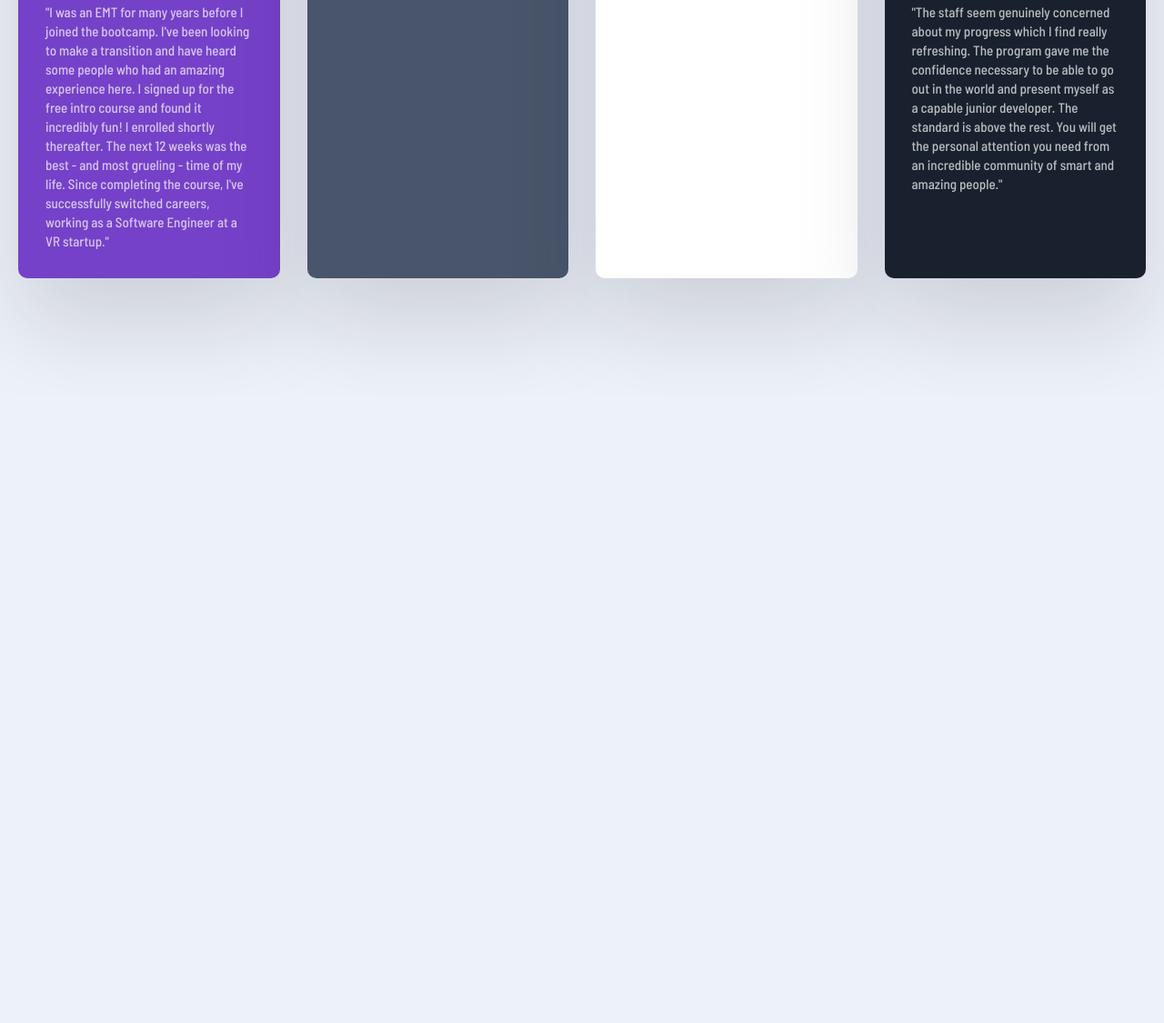
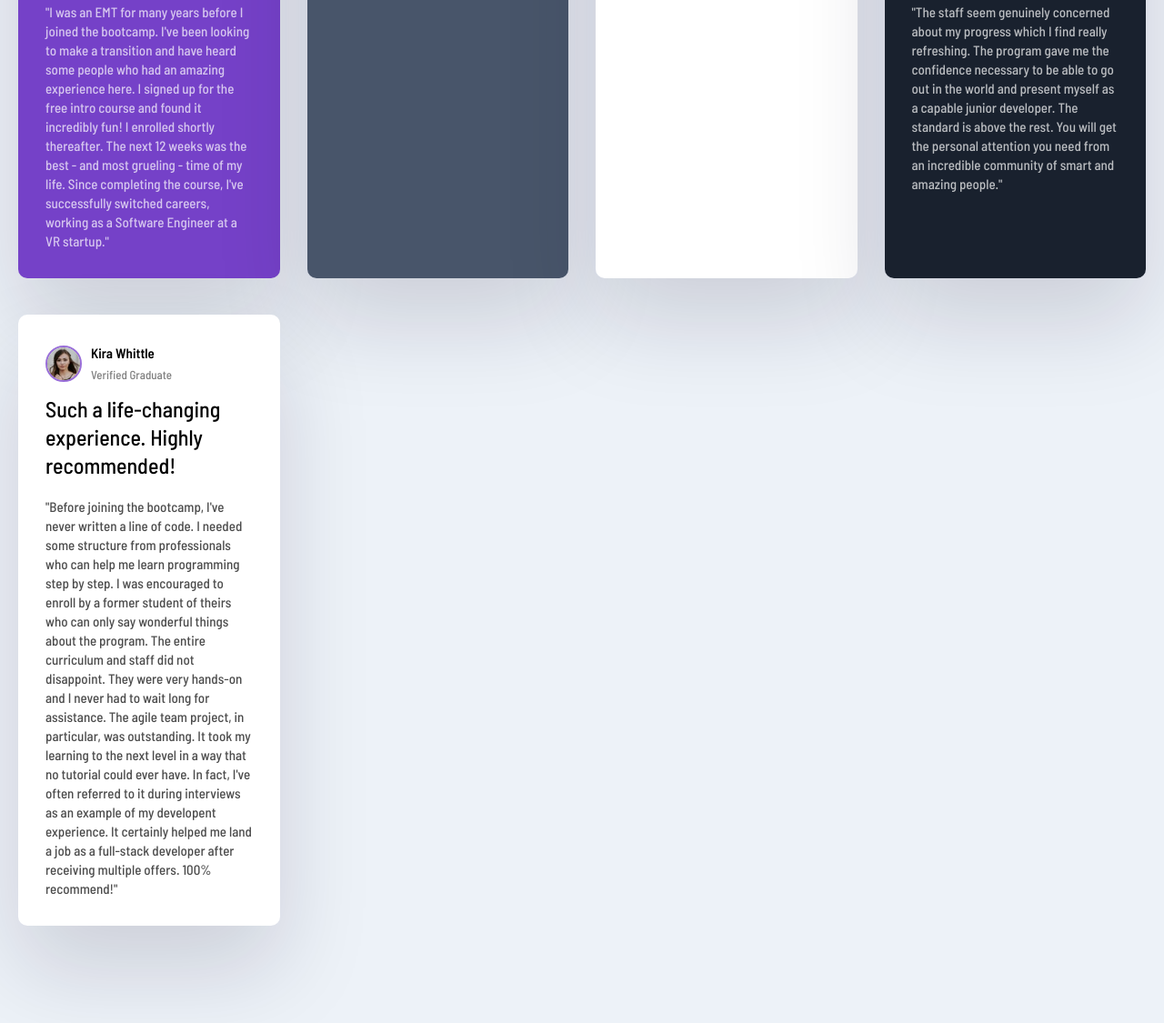
Before and after one commit to Aditharun89/learning-grid, a plain HTML site: page index.html in a window 1280 px wide. Shown: the part 443-1568 px from the top of the page at 91% size. Before the commit the page ends 879 px from the top, so only its background shows below. Drawn offline with Linux system fonts and the light colour scheme.

Commit message:
added the fifth card

```diff
--- a/index.html
+++ b/index.html
@@ -89,7 +89,30 @@
           people."
         </p>
       </div>
-
-
+      <div class="card">
+        <header class="card__header">
+          <img src="images/image-kira.jpg" class="card__img" alt="Kira's pic">
+          <div>
+            <h3>Kira Whittle</h3>
+            <p>Verified Graduate</p>
+          </div>
+        </header>
+        <p class="card__lead">
+          Such a life-changing experience. Highly recommended!
+        </p>
+        <p class="card__quote">
+          "Before joining the bootcamp, I've never written a line of code. I
+          needed some structure from professionals who can help me learn
+          programming step by step. I was encouraged to enroll by a former
+          student of theirs who can only say wonderful things about the program.
+          The entire curriculum and staff did not disappoint. They were very
+          hands-on and I never had to wait long for assistance. The agile team
+          project, in particular, was outstanding. It took my learning to the
+          next level in a way that no tutorial could ever have. In fact, I've
+          often referred to it during interviews as an example of my developent
+          experience. It certainly helped me land a job as a full-stack
+          developer after receiving multiple offers. 100% recommend!"
+        </p>
+      </div>
     </body>
     </html>
```
